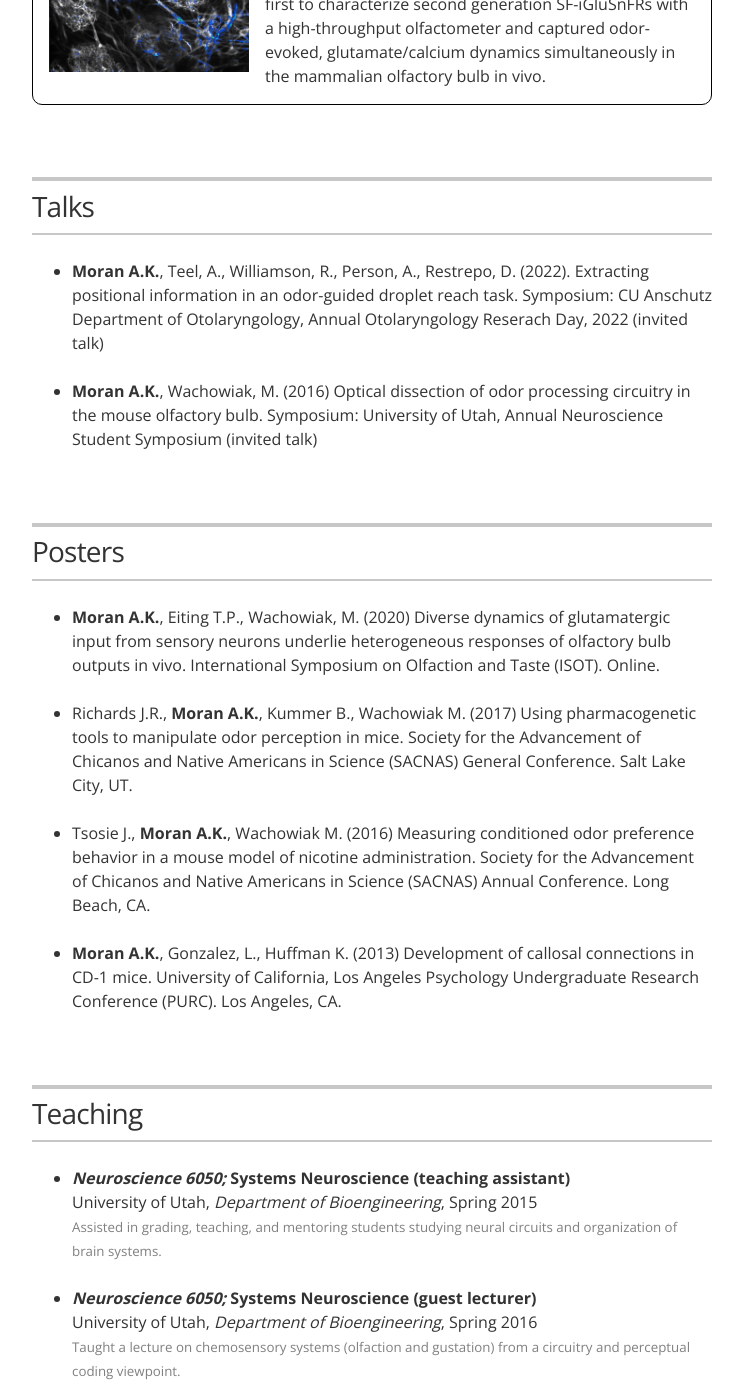
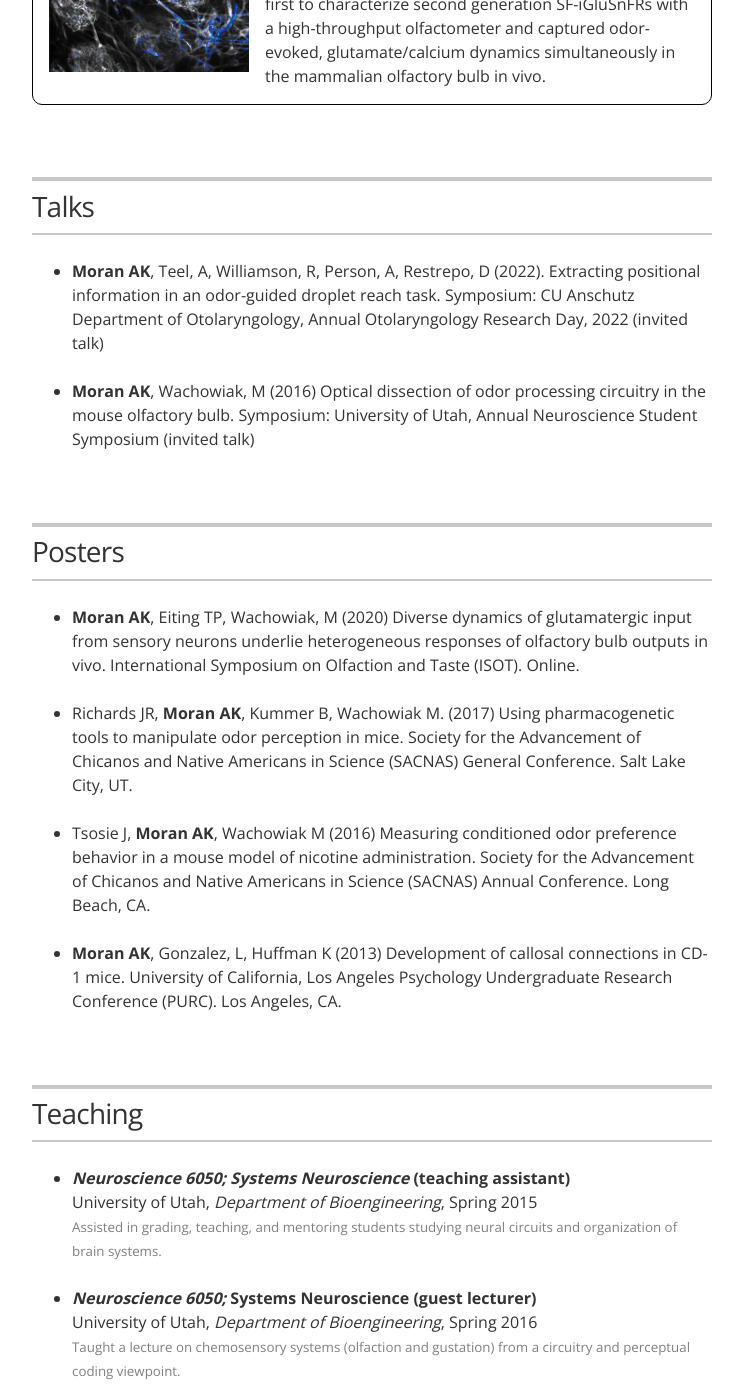
Before and after one commit to andsinpants/andsinpants.github.io, a Jekyll site: the page built from index.html, in a window 1280 px wide and 1400 px high, scrolled down 2569 px. Shown: the whole window, without its empty margins (268-1011 px from the left). Built offline with Jekyll 4.4.1, drawn with Linux system fonts in a browser that asks for light colours.

Commit message:
Update presentations.yml

```diff
--- a/_data/presentations.yml
+++ b/_data/presentations.yml
@@ -1,23 +1,23 @@
 
 talks:
   -
-    detail: "<b>Moran A.K.</b>, Teel, A., Williamson, R., Person, A., Restrepo, D. (2022). Extracting positional information in an odor-guided droplet reach task. Symposium: CU Anschutz Department of Otolaryngology, Annual Otolaryngology Reserach Day, 2022 (invited talk)"
+    detail: "<b>Moran AK</b>, Teel, A, Williamson, R, Person, A, Restrepo, D (2022). Extracting positional information in an odor-guided droplet reach task. Symposium: CU Anschutz Department of Otolaryngology, Annual Otolaryngology Research Day, 2022 (invited talk)"
 
-  - detail: "<b>Moran A.K.</b>, Wachowiak, M. (2016) Optical dissection of odor processing circuitry in the mouse olfactory bulb. Symposium: University of Utah, Annual Neuroscience Student Symposium (invited talk)"
+  - detail: "<b>Moran AK</b>, Wachowiak, M (2016) Optical dissection of odor processing circuitry in the mouse olfactory bulb. Symposium: University of Utah, Annual Neuroscience Student Symposium (invited talk)"
 
 posters:
   -
-    detail: "<b>Moran A.K.</b>, Eiting T.P., Wachowiak, M. (2020) Diverse dynamics of glutamatergic input from sensory neurons underlie heterogeneous responses of olfactory bulb outputs in vivo. International Symposium on Olfaction and Taste (ISOT). Online."
+    detail: "<b>Moran AK</b>, Eiting TP, Wachowiak, M (2020) Diverse dynamics of glutamatergic input from sensory neurons underlie heterogeneous responses of olfactory bulb outputs in vivo. International Symposium on Olfaction and Taste (ISOT). Online."
 
-  - detail: "Richards J.R., <b>Moran A.K.</b>, Kummer B., Wachowiak M. (2017) Using pharmacogenetic tools to manipulate odor perception in mice. Society for the Advancement of Chicanos and Native Americans in Science (SACNAS) General Conference. Salt Lake City, UT."
+  - detail: "Richards JR, <b>Moran AK</b>, Kummer B, Wachowiak M. (2017) Using pharmacogenetic tools to manipulate odor perception in mice. Society for the Advancement of Chicanos and Native Americans in Science (SACNAS) General Conference. Salt Lake City, UT."
 
-  - detail: "Tsosie J., <b>Moran A.K.</b>, Wachowiak M. (2016) Measuring conditioned odor preference behavior in a mouse model of nicotine administration. Society for the Advancement of Chicanos and Native Americans in Science (SACNAS) Annual Conference. Long Beach, CA."
+  - detail: "Tsosie J, <b>Moran AK</b>, Wachowiak M (2016) Measuring conditioned odor preference behavior in a mouse model of nicotine administration. Society for the Advancement of Chicanos and Native Americans in Science (SACNAS) Annual Conference. Long Beach, CA."
 
-  - detail: "<b>Moran A.K.</b>, Gonzalez, L., Huffman K. (2013) Development of callosal connections in CD-1 mice. University of California, Los Angeles Psychology Undergraduate Research Conference (PURC). Los Angeles, CA."
+  - detail: "<b>Moran AK</b>, Gonzalez, L, Huffman K (2013) Development of callosal connections in CD-1 mice. University of California, Los Angeles Psychology Undergraduate Research Conference (PURC). Los Angeles, CA."
 
 teaching:
   -
-    name: "<i>Neuroscience 6050;</i> <b>Systems Neuroscience</b> (teaching assistant)"
+    name: "<i>Neuroscience 6050; Systems Neuroscience</i> (teaching assistant)"
     organization: University of Utah, <i>Department of Bioengineering</i>, Spring 2015
     detail: "Assisted in grading, teaching, and mentoring students studying neural circuits and organization of brain systems."
   - name: "<i>Neuroscience 6050;</i> <b>Systems Neuroscience</b> (guest lecturer)"
```
